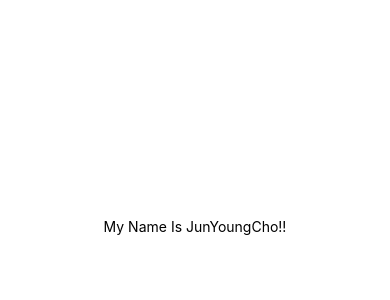
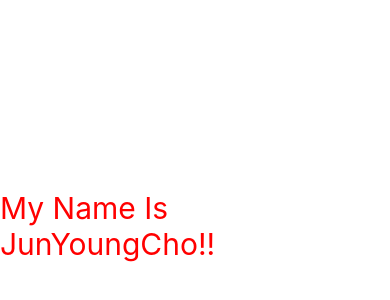
Before and after one commit to alexjun12/WeatherApp_ReactNative, a React Native app: screen / in a window 390 px wide. Shown: the part 196-496 px from the top of the page. Built offline with nearby package versions, Linux system fonts and the light colour scheme.

Commit message:
22_03_06

```diff
--- a/App.js
+++ b/App.js
@@ -4,7 +4,7 @@ import { StyleSheet, Text, View } from 'react-native';
 export default function App() {
   return (
     <View style={styles.container}>
-      <Text>My Name Is JunYoungCho!!</Text>
+      <Text style = {styles.text}>My Name Is JunYoungCho!!</Text>
       <StatusBar style="auto" />
     </View>
   );
@@ -17,4 +17,8 @@ const styles = StyleSheet.create({
     alignItems: 'center',
     justifyContent: 'center',
   },
+  text : {
+    fontSize: 30,
+    color: "red",
+  }
 });
```
